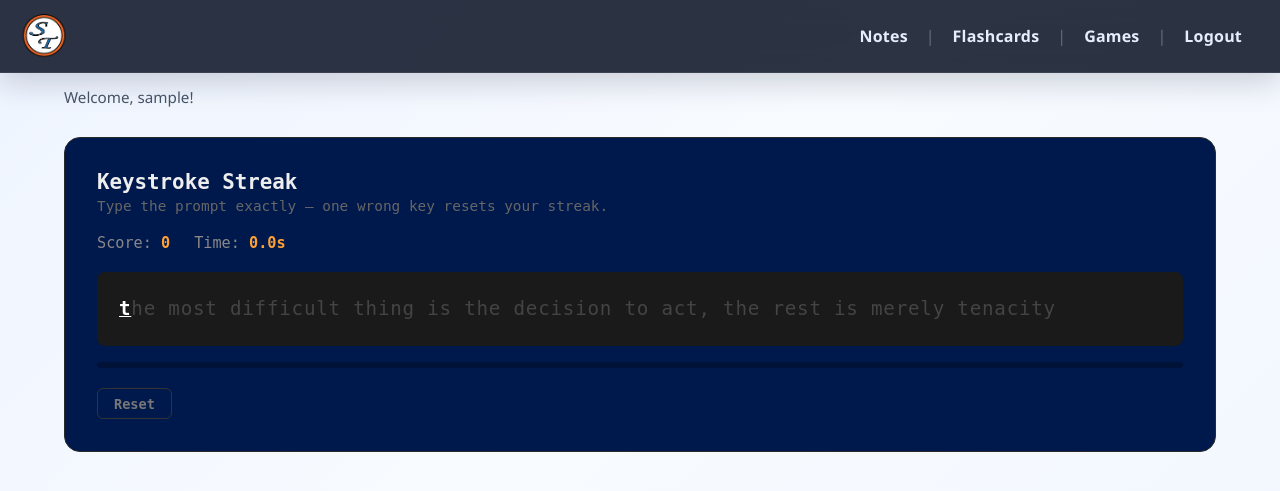
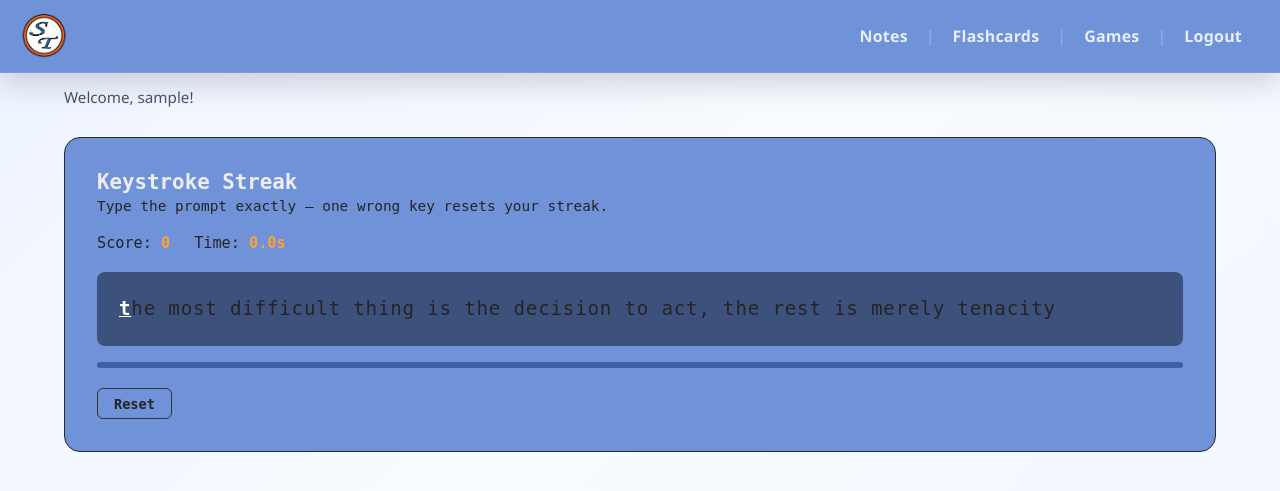
Before and after one commit to winslozp/project201, a Flask app: page /games in a window 1280 px wide. Shown: the top 491 px of the page. Run offline with Flask 3, Linux system fonts and the light colour scheme; the visitor is signed in with stand-in values (Sample User, id 1).

Commit message:
color changes

```diff
--- a/StudyTyper/static/styles/flashcardsStyles.css
+++ b/StudyTyper/static/styles/flashcardsStyles.css
@@ -188,14 +188,14 @@
     padding: 1.25rem;
     border: 1px solid #cbd5e1;
     border-radius: 16px;
-    background: linear-gradient(135deg, #0f172a, #1e293b);
+    background: #6f92d9;
     color: #fff;
     cursor: pointer;
     text-align: center;
 }
 
 .study-card.is-back {
-    background: linear-gradient(135deg, #1d4ed8, #1e40af);
+    background: #ff9f40;
 }
 
 .study-card:disabled {
@@ -253,7 +253,7 @@
 
 .study-controls button.secondary {
     background: #fff;
-    color: #334155;
+    color: #646464;
 }
 
 .study-controls button:disabled {
--- a/StudyTyper/static/styles/gamesStyles.css
+++ b/StudyTyper/static/styles/gamesStyles.css
@@ -1,5 +1,5 @@
 .keystroke-game {
-    background: #00194c;
+    background: #6f92d9;
     border: 1px solid #2a2a2a;
     border-radius: 16px;
     padding: 2rem;
@@ -15,7 +15,7 @@
 
 .keystroke-game > p {
     margin: 0 0 1.25rem 0;
-    color: #666;
+    color: #252525;
     font-size: 0.9rem;
 }
 
@@ -24,7 +24,7 @@
     gap: 1.5rem;
     margin-bottom: 1.25rem;
     font-size: 0.95rem;
-    color: #888;
+    color: #252525;
 }
 
 .ks-stats strong {
@@ -35,7 +35,7 @@
     font-size: 1.2rem;
     line-height: 2;
     letter-spacing: 0.04em;
-    background: #1a1a1a;
+    background: #3c517b;
     border-radius: 8px;
     padding: 1rem 1.25rem;
     margin-bottom: 1rem;
@@ -46,14 +46,14 @@
 
 .ks-char.ks-done     { color: #ffa033; }
 .ks-char.ks-current  { color: #ffffff; font-weight: bold; text-decoration: underline; }
-.ks-char.ks-upcoming { color: #444; }
+.ks-char.ks-upcoming { color: #252525; }
 
 .ks-prompt.ks-flash-good { border-color: #ffa033; }
 .ks-prompt.ks-flash-bad  { border-color: #ff4444; }
 
 .ks-progress-track {
     height: 6px;
-    background: #001237;
+    background: #3f60a2;
     border-radius: 999px;
     overflow: hidden;
     margin-bottom: 1.25rem;
@@ -70,7 +70,7 @@
 .ks-reset-btn {
     background: transparent;
     border: 1px solid #333;
-    color: #777;
+    color: #252525;
     padding: 0.4rem 1rem;
     border-radius: 6px;
     cursor: pointer;
@@ -90,7 +90,7 @@
     flex-direction: column;
     align-items: center;
     gap: 0.6rem;
-    background: #1a1a1a;
+    background: #2b3d61;
     border-radius: 8px;
     padding: 1.75rem 2rem;
     margin-bottom: 1rem;
@@ -108,7 +108,7 @@
 
 .ks-go-stat {
     margin: 0;
-    color: #888;
+    color: #252525;
     font-size: 0.95rem;
 }
 
--- a/StudyTyper/static/styles/notesStyles.css
+++ b/StudyTyper/static/styles/notesStyles.css
@@ -11,7 +11,7 @@
     font-size: 1.5rem;
     font-weight: 600;
     margin: 0 0 0.75rem 0;
-    color: #0f172a;
+    color: #6f92d9;
 }
 
 .notes-toolbar {
@@ -56,7 +56,7 @@
 .notes-metrics-value {
     font-variant-numeric: tabular-nums;
     font-weight: 600;
-    color: #0f172a;
+    color: #6f92d9;
 }
 
 .notes-spelling {
--- a/StudyTyper/static/styles/styles.css
+++ b/StudyTyper/static/styles/styles.css
@@ -24,7 +24,7 @@ body {
     position: sticky;
     top: 0;
     z-index: 1000;
-    background: rgba(15, 23, 42, 0.88);
+    background: #6f92d9;
     backdrop-filter: blur(12px);
     border-bottom: 1px solid rgba(255, 255, 255, 0.08);
     padding: 12px 24px 12px 20px;
@@ -85,7 +85,7 @@ body {
 }
 
 .app-topbar a:not(.app-logo-link):hover {
-    background: rgba(96, 165, 250, 0.18);
+    background: #001030;
     color: #ffffff;
     transform: translateY(-1px);
 }
```
